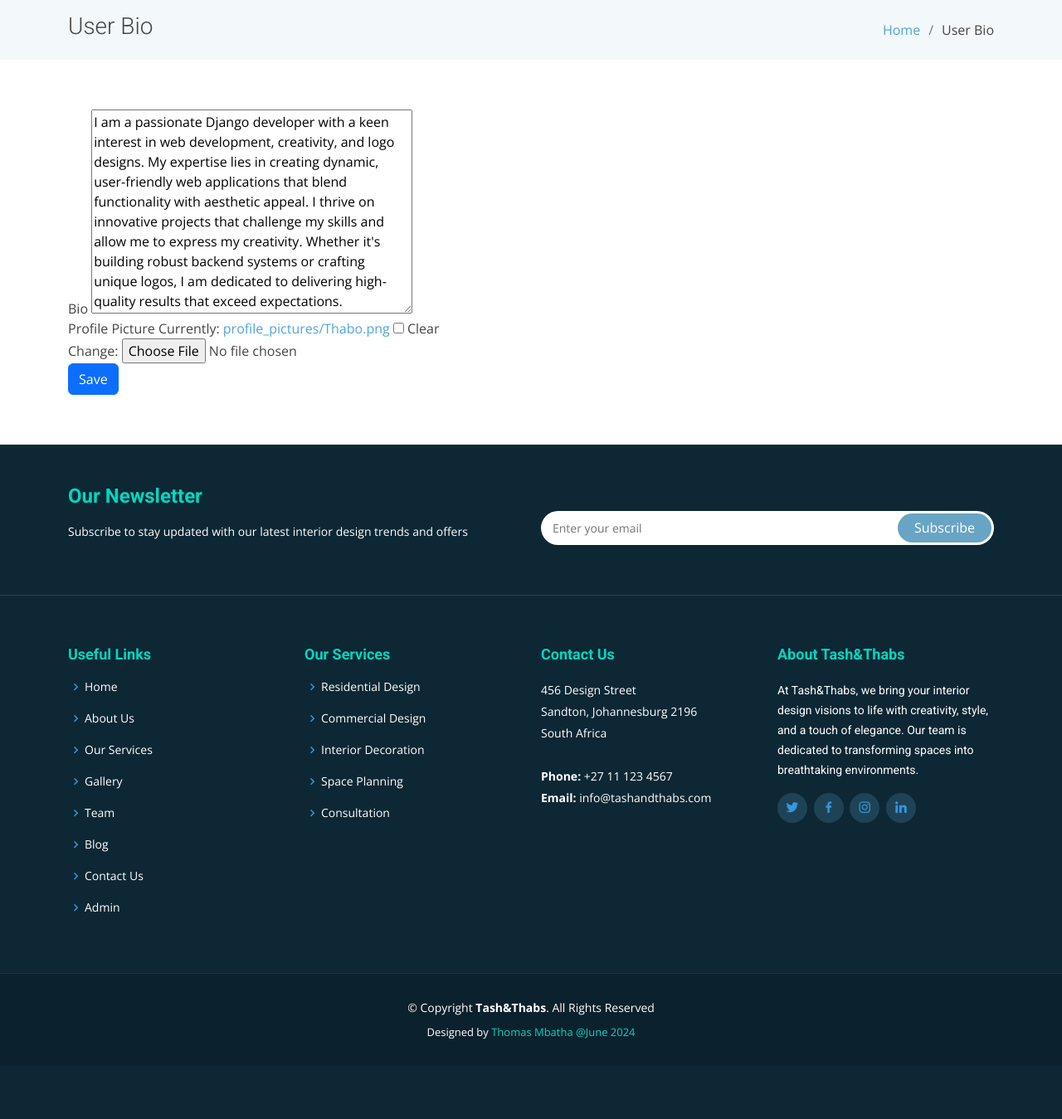
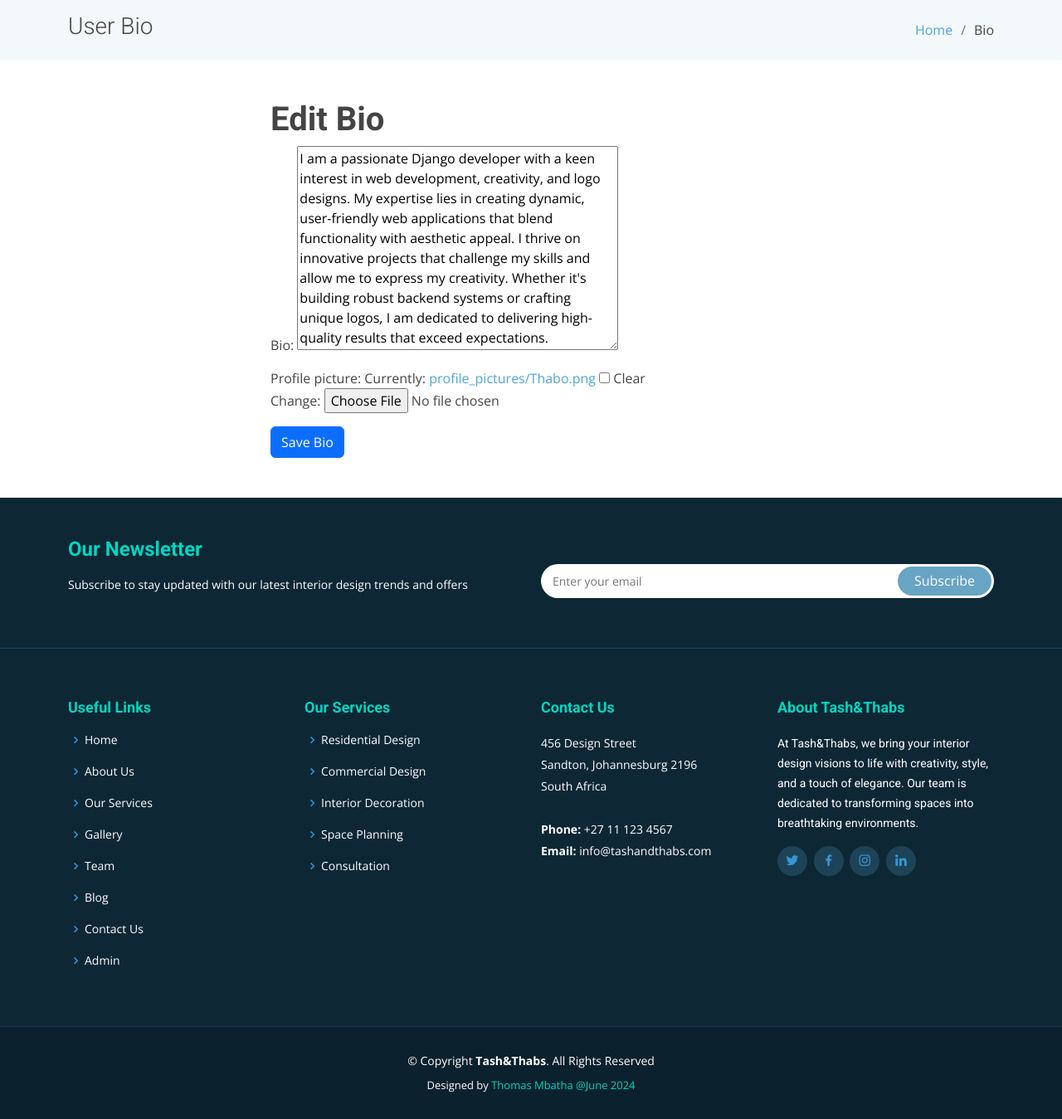
Before and after one commit to thomasmbatha/Tash-Thabs, a Django app: page /blog/bio/ in a window 1280 px wide. Shown: the part 80-1429 px from the top of the page at 83% size. Before the commit the page ends 1333 px from the top, so only its background shows below. Run offline with Django 4.2, Linux system fonts and the light colour scheme; a user stored in the database is signed in; data comes from the database, SQL or seed files in the repository; both versions use the stored data as it was after the commit; some libraries are stand-ins or nearby versions.

Commit message:
error fix

```diff
--- a/accounts/templates/accounts/login.html
+++ b/accounts/templates/accounts/login.html
@@ -1,3 +1,4 @@
+  <!-- accounts/login.html -->
 {% extends "blog/blog_base.html" %}
 {% load crispy_forms_tags %}
 
--- a/accounts/templates/accounts/logout.html
+++ b/accounts/templates/accounts/logout.html
@@ -1,3 +1,4 @@
+  <!-- accounts/logout.html -->
 {% extends "blog/blog_base.html" %}
 
 {% block content %}
--- a/accounts/templates/accounts/register.html
+++ b/accounts/templates/accounts/register.html
@@ -1,3 +1,4 @@
+  <!-- accounts/register.html -->
 {% extends "blog/blog_base.html" %}
 {% load crispy_forms_tags %}
 
--- a/blog/templates/blog/bio.html
+++ b/blog/templates/blog/bio.html
@@ -1,37 +1,32 @@
-<!-- templates/blog/bio.html -->
 {% extends 'base.html' %}
+{% load static %}
 
-{% block title %} | User Bio{% endblock %}
+{% block title %} | Bio{% endblock %}
 
 {% block content %}
 <main id="main">
+  <!-- ======= Bio Section ======= -->
   <section class="breadcrumbs">
     <div class="container">
       <div class="d-flex justify-content-between align-items-center">
         <h2>User Bio</h2>
         <ol>
           <li><a href="{% url 'home' %}">Home</a></li>
-                    <li>User Bio</li>
+          <li>Bio</li>
         </ol>
       </div>
     </div>
-    </section>
+  </section><!-- End Bio Section -->
 
-    <section id="bio" class="bio">
-        <div class="container" data-aos="fade-up">
-            <form method="POST" enctype="multipart/form-data">
+  <div class="row">
+    <div class="col-md-6 col-12 mx-md-auto mx-3 mt-5 mb-5">
+      <h1 class="fw-bolder">Edit Bio</h1>
+      <form method="post" enctype="multipart/form-data">
         {% csrf_token %}
-                <div class="form-group">
-                    <label for="bio">Bio</label>
-                    {{ form.bio }}
-                </div>
-                <div class="form-group">
-                    <label for="profile_picture">Profile Picture</label>
-                    {{ form.profile_picture }}
-                </div>
-                <button type="submit" class="btn btn-primary">Save</button>
+        {{ form.as_p }}
+        <button type="submit" class="btn btn-primary">Save Bio</button>
       </form>
     </div>
-    </section>
-</main>
+  </div>
+
 {% endblock %}
--- a/blog/templates/blog/blog_delete.html
+++ b/blog/templates/blog/blog_delete.html
@@ -1,3 +1,4 @@
+  <!-- blog/blog_delete.html -->
 {% extends "blog/blog_base.html" %}
 
 {% block content %}
--- a/tash/settings.py
+++ b/tash/settings.py
@@ -46,8 +46,6 @@ INSTALLED_APPS = [
     "accounts",
     "blog",
 
-
-    #own
 ]
 
 MIDDLEWARE = [
```
Also changed, not shown: blog/templates/blog/blog_create.html (+2 -18 lines), db.sqlite3, media/images/jason-goodman-nF0nQuqBsrI-unsplash.jpg (added), media/images/why-us.jpg (added), media/profile_pictures/sincerely-media-2eDp0UqvgB8-unsplash.jpg (deleted), 1 other file. Lines whose indentation alone changed are shown as unchanged.
